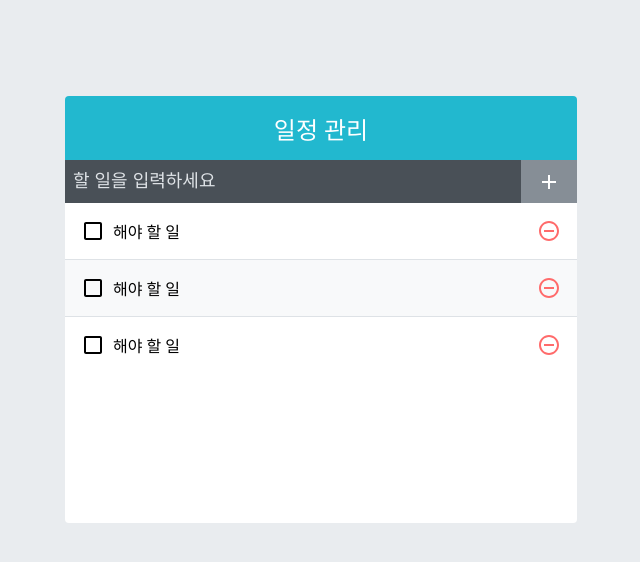
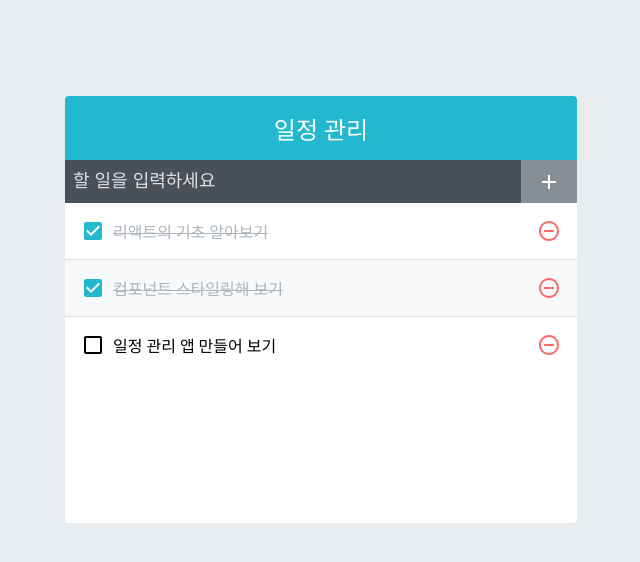
Before and after one commit to seokyoung-kim/react-practice, a React (Create React App) app in the folder todo-app/: page / in a window 1280 px wide. Shown: the top 562 px of the page, without its empty margins (319-959 px from the left). Built offline with nearby package versions, Linux system fonts and the light colour scheme.

Commit message:
삭제, 수정 기능 구현 완료

```diff
--- a/todo-app/src/App.js
+++ b/todo-app/src/App.js
@@ -1,14 +1,65 @@
-import React from 'react';
+import React, { useState, useRef, useCallback } from 'react';
 import TodoTemplate from './components/TodoTemplate';
 import TodoInsert from './components/TodoInsert';
 import TodoList from './components/TodoList';
 
 const App = () => {
+  const [todos, setTodos] = useState([
+    {
+      id: 1,
+      text: '리액트의 기초 알아보기',
+      checked: true,
+    },
+    {
+      id: 2,
+      text: '컴포넌트 스타일링해 보기',
+      checked: true,
+    },
+    {
+      id: 3,
+      text: '일정 관리 앱 만들어 보기',
+      checked: false,
+    }
+  ])
+
+  const nextId = useRef(4);
+
+  const onInsert = useCallback(
+    text => {
+      const todo = {
+        id: nextId.current,
+        text,
+        checked: false
+      }
+      setTodos(todos.concat(todo));
+      nextId.current += 1;
+    },
+    [todos],
+  );
+
+  const onRemove = useCallback(
+    id => {
+      setTodos(todos.filter(todo => todo.id !== id));
+    },
+    [todos]
+  )
+
+  const onToggle = useCallback(
+    id => {
+      setTodos(
+        todos.map(todo =>
+          todo.id === id ? { ...todo, checked: !todo.checked } : todo,
+        )
+      )
+    },
+    [todos]
+  )
+
   return (
-  <TodoTemplate>
-    <TodoInsert />
-    <TodoList />
-  </TodoTemplate>)
+    <TodoTemplate>
+      <TodoInsert onInsert={onInsert} />
+      <TodoList todos={todos} onRemove={onRemove} onToggle={onToggle}/>
+    </TodoTemplate>)
 }
 
 export default App;
--- a/todo-app/src/components/TodoInsert.js
+++ b/todo-app/src/components/TodoInsert.js
@@ -1,11 +1,29 @@
-import React from 'react';
+import React, {useState, useCallback} from 'react';
 import {MdAdd} from 'react-icons/md';
 import './TodoInsert.scss'
 
-const TodoInsert = () => {
+const TodoInsert = ({onInsert}) => {
+    const [value, setValue] = useState('');
+
+    const onChange = useCallback(e => {
+        setValue(e.target.value);
+    }, [])
+
+    const onSubmit = useCallback(
+        e => {
+            onInsert(value);
+            setValue('');
+            e.preventDefault();
+        },
+        [onInsert,value]
+    )
     return(
-        <form className="TodoInsert">
-            <input placeholder="할 일을 입력하세요" />
+        <form className="TodoInsert" onSubmit={onSubmit}>
+            <input
+                placeholder="할 일을 입력하세요"
+                value={value}
+                onChange={onChange}
+            />
             <button type="submit">
                 <MdAdd />
             </button>
--- a/todo-app/src/components/TodoList.js
+++ b/todo-app/src/components/TodoList.js
@@ -2,12 +2,17 @@
 import TodoListItem from './TodoListItem';
 import './TodoList.scss';
 
-const TodoList = () => {
+const TodoList = ({ todos, onRemove, onToggle }) => {
     return (
         <div className="TodoList">
-            <TodoListItem />
-            <TodoListItem />
-            <TodoListItem />
+            {todos.map(todo => (
+                <TodoListItem
+                    todo={todo}
+                    key={todo.id}
+                    onRemove={onRemove}
+                    onToggle={onToggle}
+                />
+            ))}
         </div>
     )
 }
--- a/todo-app/src/components/TodoListItem.js
+++ b/todo-app/src/components/TodoListItem.js
@@ -4,16 +4,19 @@
   MdCheckBox,
   MdRemoveCircleOutline,
 } from 'react-icons/md';
+import cn from 'classnames'
 import './TodoListItem.scss';
 
-const TodoListItem = () => {
+const TodoListItem = ({todo, onRemove, onToggle}) => {
+  const { id, text, checked} = todo;
+
   return (
     <div className="TodoListItem">
-      <div className="checkbox">
-        <MdCheckBoxOutlineBlank />
-        <div className="text">해야 할 일</div>
+      <div className={cn('checkbox', {checked})} onClick={() => onToggle(id)}>
+        {checked ? <MdCheckBox /> : <MdCheckBoxOutlineBlank />}
+        <div className="text">{text}</div>
       </div>
-      <div className="remove">
+      <div className="remove" onClick={() => onRemove(id)}>
         <MdRemoveCircleOutline />
       </div>
     </div>
```
